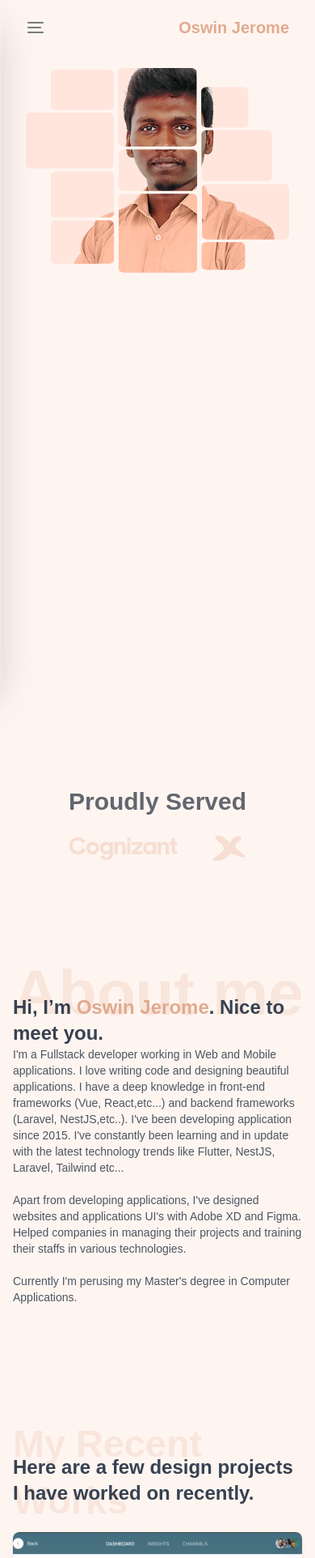
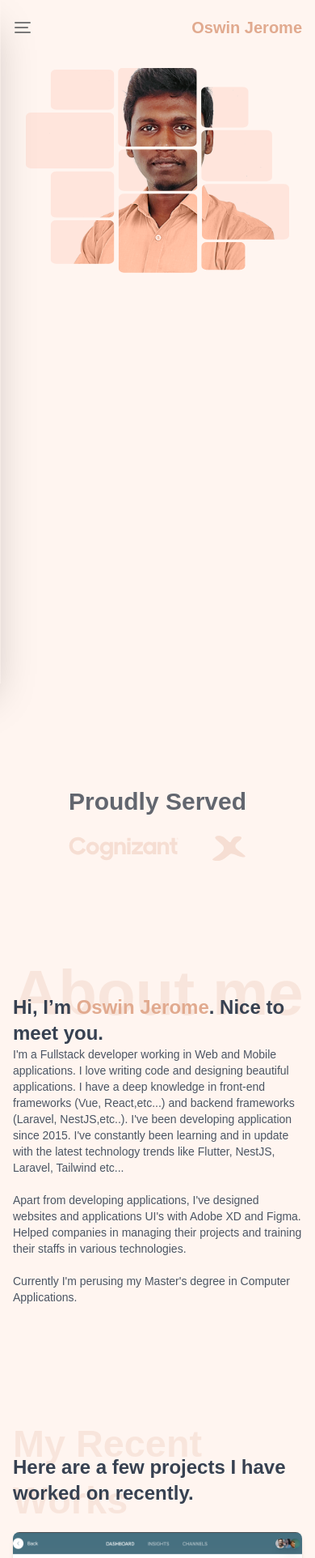
Before and after one commit to oswin-jerome/portfolio_oswin, a Next.js app: page / in a window 390 px wide. Shown: the top 1924 px of the page at 81% size. Built offline with nearby package versions, Linux system fonts and the light colour scheme.

Commit message:
minor fixes

```diff
--- a/components/navBar.tsx
+++ b/components/navBar.tsx
@@ -28,7 +28,7 @@
   };
 
   return (
-    <div className="container  mx-auto py-4 flex justify-between px-8  flex-row-reverse md:flex-row items-center h-[8vh]">
+    <div className="container  mx-auto py-4 flex justify-between px-4 lg:px-8  flex-row-reverse md:flex-row items-center h-[8vh]">
       <Link href="/" passHref>
         <p className="text-xl font-bold text-accent cursor-pointer">Oswin Jerome</p>
       </Link>
--- a/components/recentWorks.tsx
+++ b/components/recentWorks.tsx
@@ -46,7 +46,7 @@
   return (
     <div className="work-container container mx-auto relative pt-28  ">
       <p className="absolute text-[12vw] lg:text-[8vw] font-extrabold top-10 lg:top-0 -z-10 text-accent opacity-20 dark:opacity-30">My Recent Works</p>
-      <h2 className="text-2xl lg:text-5xl font-bold text-gray-700 z-10 -mt-6 lg:mt-0 lg:w-2/4 dark:text-white ">Here are a few design projects I have worked on recently.</h2>
+      <h2 className="text-2xl lg:text-5xl font-bold text-gray-700 z-10 -mt-6 lg:mt-0 lg:w-2/4 dark:text-white ">Here are a few projects I have worked on recently.</h2>
 
       <div className="mt-8 lg:mt-16 mb-12 grid grid-cols-1 md:grid-cols-2 lg:grid-cols-3 xl:grid-cols-5 gap-5">
         {posts.map((work: any, c: any) => (
```
